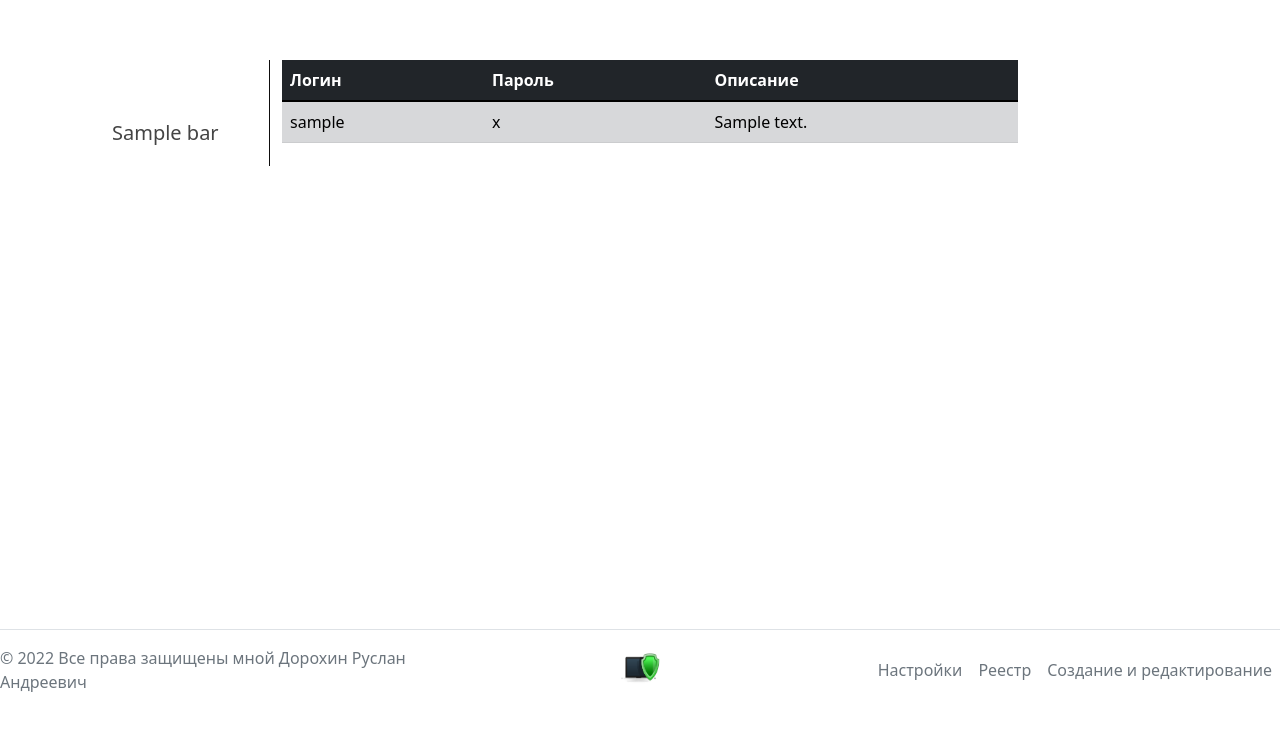
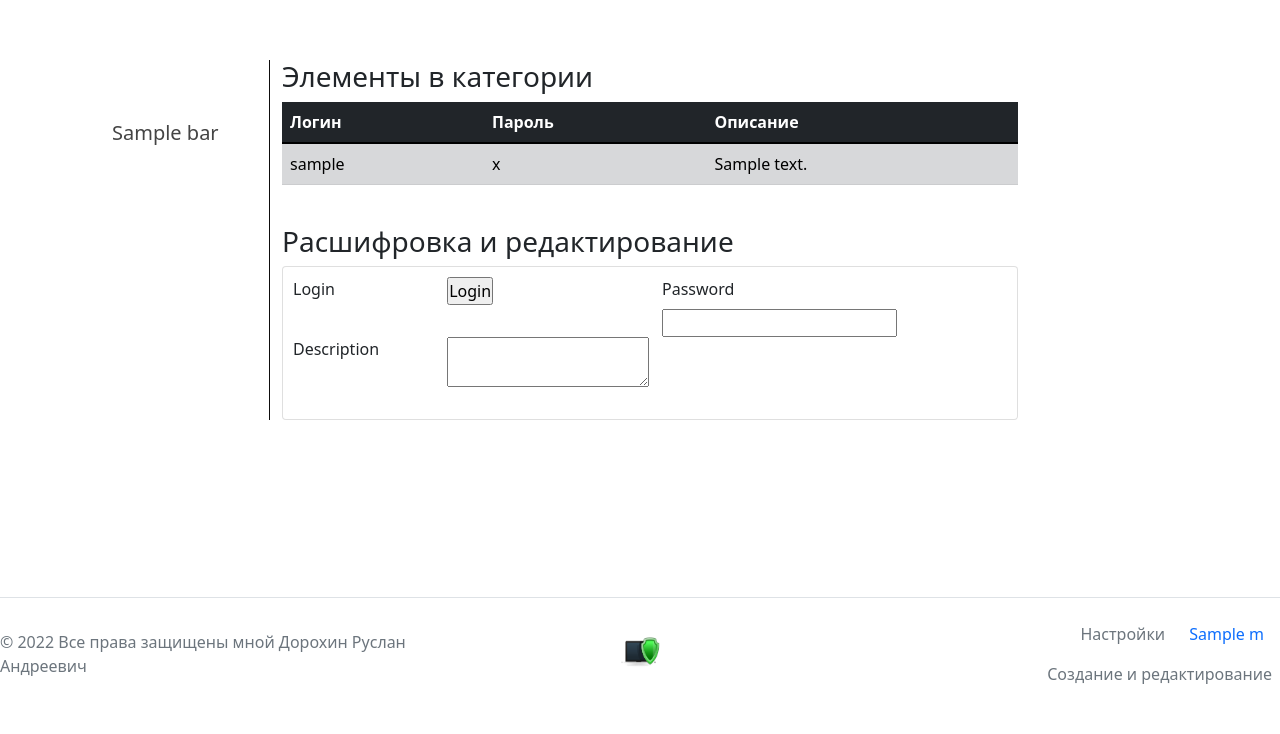
Before and after one commit to dorokhinra/save_password, a Django app: template password_store/password/templates/password/pass_reestr.html in a window 1280 px wide. Shown: the part 66-800 px from the top of the page. Run offline with Django 4.2, Linux system fonts and the light colour scheme; the template is opened without the code that fills it: most values are stand-ins (such as "Sample title", 1, 10 or a date in 2020); form fields are guessed from the names that the template uses.

Commit message:
[+] Работа с jquery

```diff
--- a/password_store/password/static/password/js/main.js
+++ b/password_store/password/static/password/js/main.js
@@ -67,3 +67,23 @@
         $('#block_elem').show()
     })
 }
+
+/////////For Pass Reestr///////
+
+  let getElems = () => {
+         $('#tree').on('click', function(e){
+    let parent_id = e.target.id
+        if (parent_id !== '') {
+            document.location.href = '/pass_reestr/'+ parent_id
+        }
+    })
+  }
+
+
+  let getIdElem = () => {
+    $('#elems').mousedown(function(e){
+                if( e.button === 2 ) {
+                elemId = e.target.id
+                }
+    })
+  }
--- a/password_store/password/templates/password/base.html
+++ b/password_store/password/templates/password/base.html
@@ -14,6 +14,12 @@
     <link type="text/css" href="{% static 'password/css/context.standalone.css' %}" rel="stylesheet">
 </head>
 <body>
+<script src="https://cdn.jsdelivr.net/npm/bootstrap@5.1.3/dist/js/bootstrap.bundle.min.js" integrity="sha384-ka7Sk0Gln4gmtz2MlQnikT1wXgYsOg+OMhuP+IlRH9sENBO0LRn5q+8nbTov4+1p" crossorigin="anonymous"></script>
+            <script src="https://code.jquery.com/jquery-3.4.1.min.js"></script>
+            <script src="{% static 'password/js/bstreeview.min.js' %}" ></script>
+            <script src="{% static 'password/js/jquery.toast.min.js' %}"></script>
+            <script src="{% static 'password/js/context.js' %}"></script>
+            <script src="{% static 'password/js/main.js' %}"></script>
 
 <div class="wrapper">
     {% block header %}
@@ -66,11 +72,7 @@
                 {% list_footer %}
             {% endblock %}
             <!-- Конец footer'а и страницы -->
-<script src="https://cdn.jsdelivr.net/npm/bootstrap@5.1.3/dist/js/bootstrap.bundle.min.js" integrity="sha384-ka7Sk0Gln4gmtz2MlQnikT1wXgYsOg+OMhuP+IlRH9sENBO0LRn5q+8nbTov4+1p" crossorigin="anonymous"></script>
-            <script src="https://code.jquery.com/jquery-3.4.1.min.js"></script>
-            <script src="{% static 'password/js/bstreeview.min.js' %}" ></script>
-            <script src="{% static 'password/js/jquery.toast.min.js' %}"></script>
-            <script src="{% static 'password/js/context.js' %}"></script>
+
             <script>
 
             context.init({preventDoubleContext: false});
--- a/password_store/password/templates/password/edit_reestr.html
+++ b/password_store/password/templates/password/edit_reestr.html
@@ -63,11 +63,6 @@
     </div>
     </div>
 
-
-    <script src="https://code.jquery.com/jquery-3.4.1.min.js"></script>
-    <script src="{% static 'password/js/bstreeview.min.js' %}" ></script>
-    <script src="{% static 'password/js/jquery.toast.min.js' %}"></script>
-    <script src="{% static 'password/js/main.js' %}"></script>
     <script>
         $(document).ready(function(){
             document.oncontextmenu = function() {return false;};
--- a/password_store/password/templates/password/list_footer.html
+++ b/password_store/password/templates/password/list_footer.html
@@ -12,8 +12,8 @@
 
     <ul class="nav col-md-4 justify-content-end">
         {% for i in menu %}
-            {% if i.url == 'edit_reestr' %}
-             <li class="nav-item"><a href="{% url i.url %}" class="nav-link px-2 text-muted">{{ i.name }}</a></li>
+           {% if i.url == 'pass_reestr' %}
+        <li class="nav-item">  <a class="nav-link active" aria-current="page" href="{% url i.url 0 %}">{{ m.name }}</a></li>
             {% else %}
       <li class="nav-item"><a href="{% url i.url %}" class="nav-link px-2 text-muted">{{ i.name }}</a></li>
     {% endif %}
--- a/password_store/password/templates/password/list_menu.html
+++ b/password_store/password/templates/password/list_menu.html
@@ -12,8 +12,8 @@
       <ul class="navbar-nav me-auto mb-2 mb-lg-0">
           {% for m in menu %}
         <li class="nav-item">
-        {% if m.url == 'edit_reestr' %}
-           <a class="nav-link active" aria-current="page" href="{% url m.url %}">{{ m.name }}</a>
+        {% if m.url == 'pass_reestr' %}
+           <a class="nav-link active" aria-current="page" href="{% url m.url 0 %}">{{ m.name }}</a>
              {% else %}
           <a class="nav-link active" aria-current="page" href="{% url m.url %}">{{ m.name }}</a>
         {% endif %}
--- a/password_store/password/templates/password/pass_reestr.html
+++ b/password_store/password/templates/password/pass_reestr.html
@@ -1,6 +1,7 @@
 {% extends 'password/base.html' %}
 
 {% block content %}
+    <h3>Элементы в категории</h3>
 <table class="table table-dark table-striped">
     <thead>
     <tr>
@@ -9,15 +10,72 @@
       <th scope="col">Описание</th>
     </tr>
   </thead>
- <tbody class="table-secondary">
+ <tbody class="table-secondary" id="elems">
+ {% if pass_table|length > 0 %}
  {% for i in pass_table %}
-    <tr>
-      <td>{{ i.login }}</td>
-      <td>{{  i.password }}</td>
-      <td>{{ i.description }}</td>
+    <tr >
+      <td id={{ i.pk }}>{{ i.login }}</td>
+      <td id={{ i.pk }}>{{  i.password }}</td>
+      <td id={{ i.pk }}>{{ i.description }}</td>
     </tr>
  {% endfor %}
+ {% else %}
+     <tr>
+      <td colspan="3">У категории нет элементов!</td>
+
+    </tr>
+ {% endif %}
   </tbody>
 </table>
+    <br>
+      <h3>Расшифровка и редактирование</h3>
+ <div class="card" style="padding: 10px">
+      <form id="create_elem">
+             {% csrf_token %}
+             <div class="errors">{{ form.non_field_errors }}</div>
+             <div class="row md-3">
+                  <div class="col-6">
+                 <label for="{{ form.login.id_for_label }}" class="form-label">{{ form.login.label }}</label>
+             {{ form.login }}
+             </div>
+                  <div class="col-6">
+                 <label for="{{ form.password.id_for_label }}" class="form-label">
+                     {{ form.password.label }}
+                 </label>
+             {{ form.password }}
+             </div>
+             </div>
+             <div class="mb-3">
+                    <label for="{{ form.description.id_for_label }}" class="form-label">{{ form.description.label }}</label>
+                    {{ form.description }}
+                </div>
+         </form>
+ </div>
+
+<script lang="js">
+    let elemId = null
+     getIdElem()
+  let contextMenuForElem = {
+            id: 'CONTEXT-MENU',
+            data: [
+                {header: 'Действия над элементом'},
+                    {
+                    icon: 'glyphicon-plus',
+                    text: 'Расшифровать',
+                    action: function(e, selector) { console.log(elemId) }
+                },
+                {
+                    icon: 'glyphicon-plus',
+                    text: 'Удалить эелемент',
+                    action: function(e, selector) {console.log(elemId) }
+                }
+
+            ]
+        }
+        context.attach('#elems', contextMenuForElem);
+
+  getElems()
+
+</script>
 
 {% endblock %}
--- a/password_store/password/urls.py
+++ b/password_store/password/urls.py
@@ -5,7 +5,7 @@ urlpatterns = [
     path('',  PassHome.as_view(), name='home'),
     path('login/', login, name='login'),
     path('setting_pass/', setting_pass_ya_disk, name='setting_pass'),
-    path('pass_reestr/', PassReestr.as_view(), name='pass_reestr'),
+    path('pass_reestr/<str:parent_id>', PassReestr.as_view(), name='pass_reestr'),
     path('edit_reestr/', EditReestr.as_view(), name='edit_reestr'),
     path('encryption/', encryption, name='encryption'),
     path('delete_category/<str:pk>', DeleteCategory.as_view(), name='delete_cat')
```
Also changed, not shown: password_store/password/views.py (+6 -1 lines), password_store/db.sqlite3.
